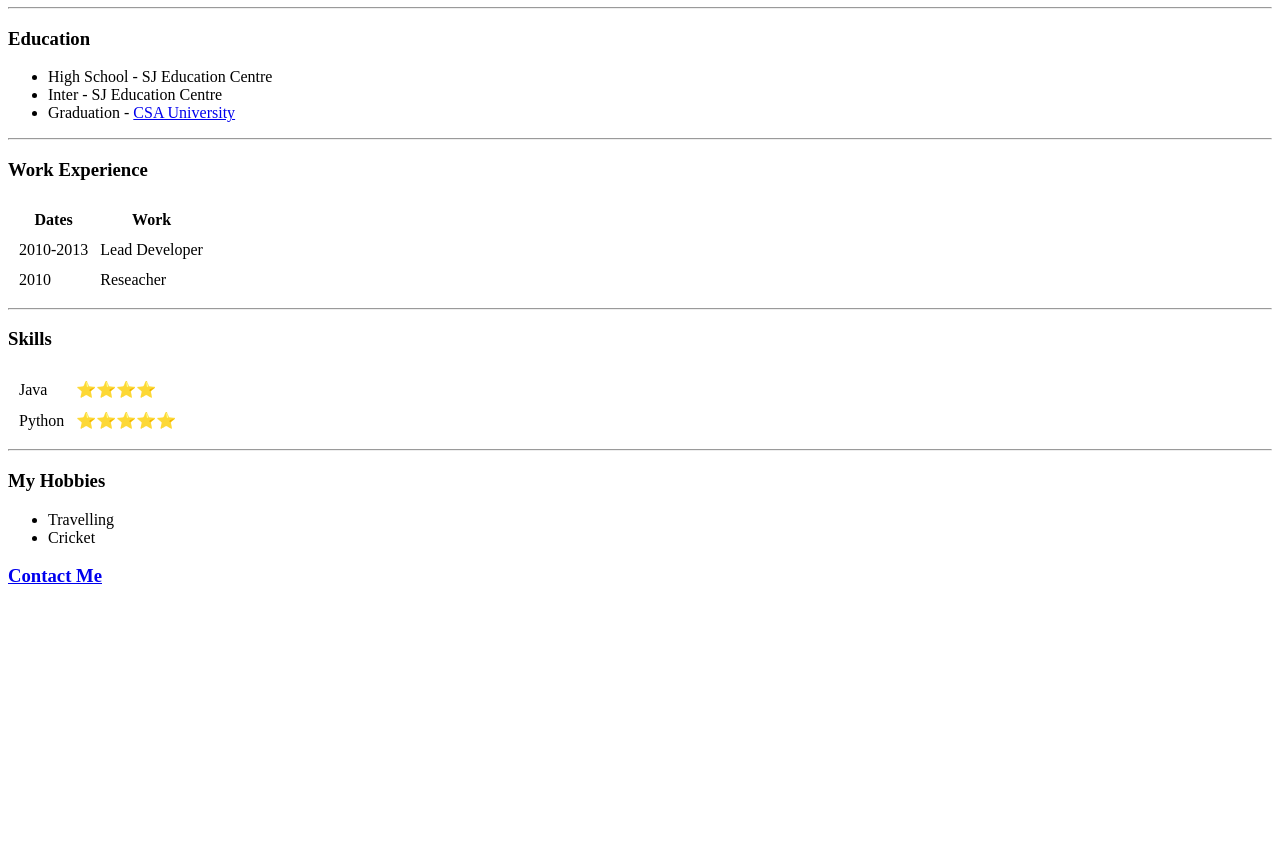
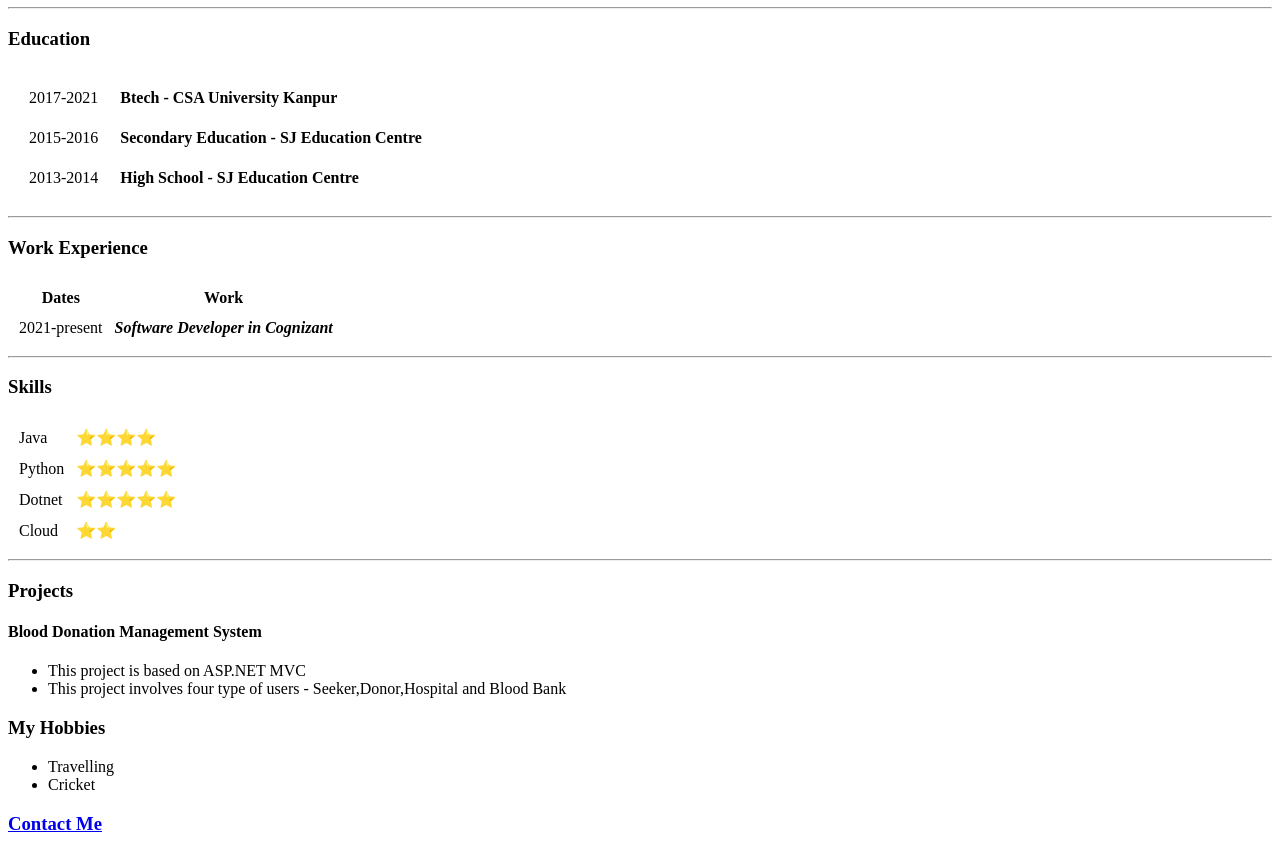
Before and after one commit to salilshukla8/CV, a plain HTML site: page index.html in a window 1280 px wide. Shown: the part 327-1180 px from the top of the page. Before the commit the page ends 933 px from the top, so only its background shows below. Drawn offline with Linux system fonts and the light colour scheme.

Commit message:
Added few things

```diff
--- a/index.html
+++ b/index.html
@@ -13,19 +13,28 @@
                 <img src="Salil.jpg" alt="My personal DP">
             </td>
             <td>
-                <p><em>Founder and CTO of <strong>Heisberg</strong>.</em></p>
-                <p>I am a professor at Cornell University.My research focuses on algorithms and networks, the roles they play in large-scale social and information systems, and their broader societal implications.</p>
+                <p><em>Programmer Analyst at <strong><a href="https://www.cognizant.com/us/en" target="_blank">Cognizant</a></strong>.</em></p>
+                <p>I am Junior Software Engineer. My work mainly focuses on Dotnet applications</p>
             </td>
         </tr>
     </table>
     <h1>Salil Shukla</h1>
     <hr>
     <h3>Education</h3>
-    <ul>
-        <li>High School - SJ Education Centre</li>
-        <li>Inter - SJ Education Centre</li>
-        <li>Graduation - <a href="https://csauk.ac.in/" target="_blank">CSA University</a></li>
-    </ul>
+    <table cellspacing="20">
+        <tr>
+            <td>2017-2021</td>
+            <td><strong>Btech - CSA University Kanpur</strong></td>
+        </tr>
+        <tr>
+            <td>2015-2016</td>
+            <td><strong>Secondary Education - SJ Education Centre</strong></td>
+        </tr>
+        <tr>
+            <td>2013-2014</td>
+            <td><strong>High School - SJ Education Centre</strong></td>
+        </tr>
+    </table>
     <hr>
     <h3>Work Experience</h3>
     <table cellspacing="10">
@@ -37,12 +46,8 @@
         </thead>
         <tbody>
             <tr>
-                <td>2010-2013</td>
-                <td>Lead Developer</td>
-            </tr>
-            <tr>
-                <td>2010</td>
-                <td>Reseacher</td>
+                <td>2021-present</td>
+                <td><em><strong>Software Developer in Cognizant</strong></em></td>
             </tr>
         </tbody>
     </table>
@@ -57,8 +62,22 @@
             <td>Python</td>
             <td>⭐⭐⭐⭐⭐</td>
         </tr>
+        <tr>
+            <td>Dotnet</td>
+            <td>⭐⭐⭐⭐⭐</td>
+        </tr>
+        <tr>
+            <td>Cloud</td>
+            <td>⭐⭐</td>
+        </tr>
     </table>
     <hr>
+    <h3>Projects</h3>
+    <h4><strong>Blood Donation Management System</strong></h4>
+    <ul>
+        <li>This project is based on ASP.NET MVC</li>
+        <li>This project involves four type of users - Seeker,Donor,Hospital and Blood Bank</li>
+    </ul>
     <h3>My Hobbies</h3>
     <ul>
         <li>Travelling</li>
```
